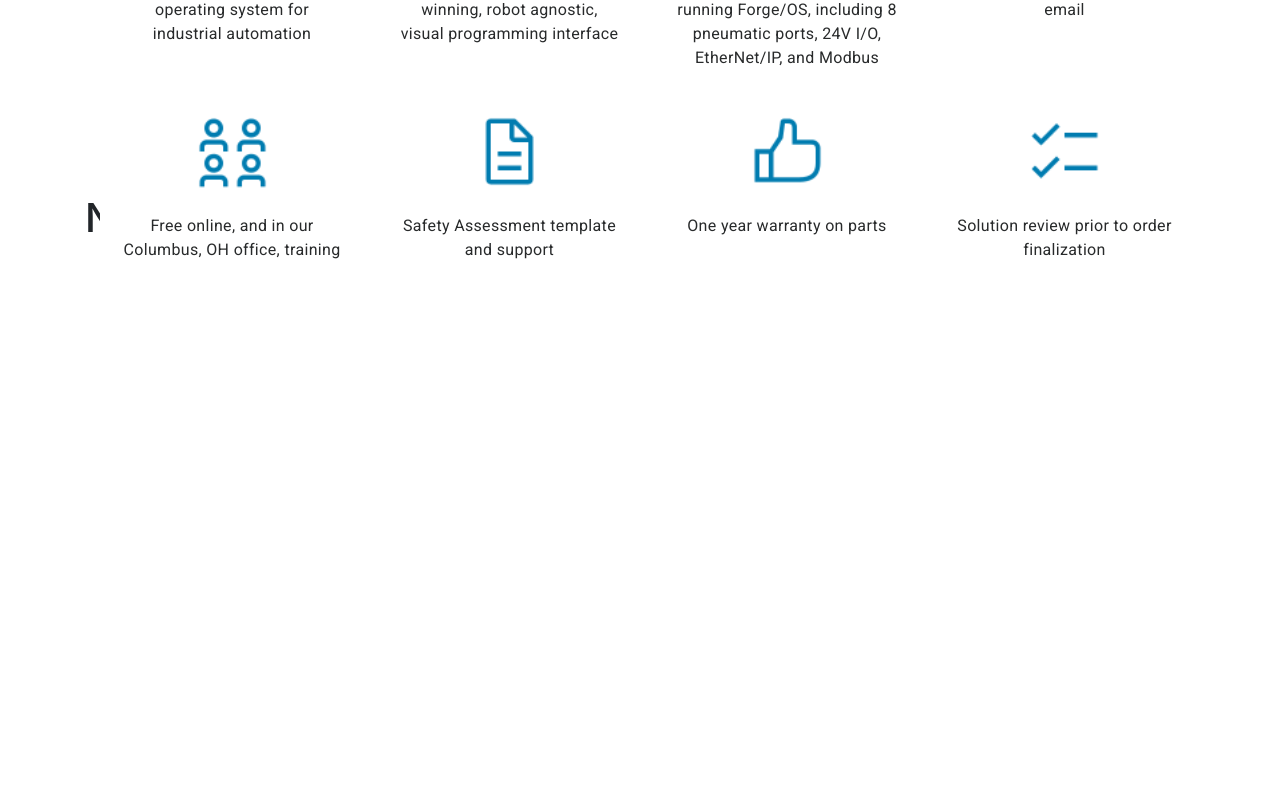
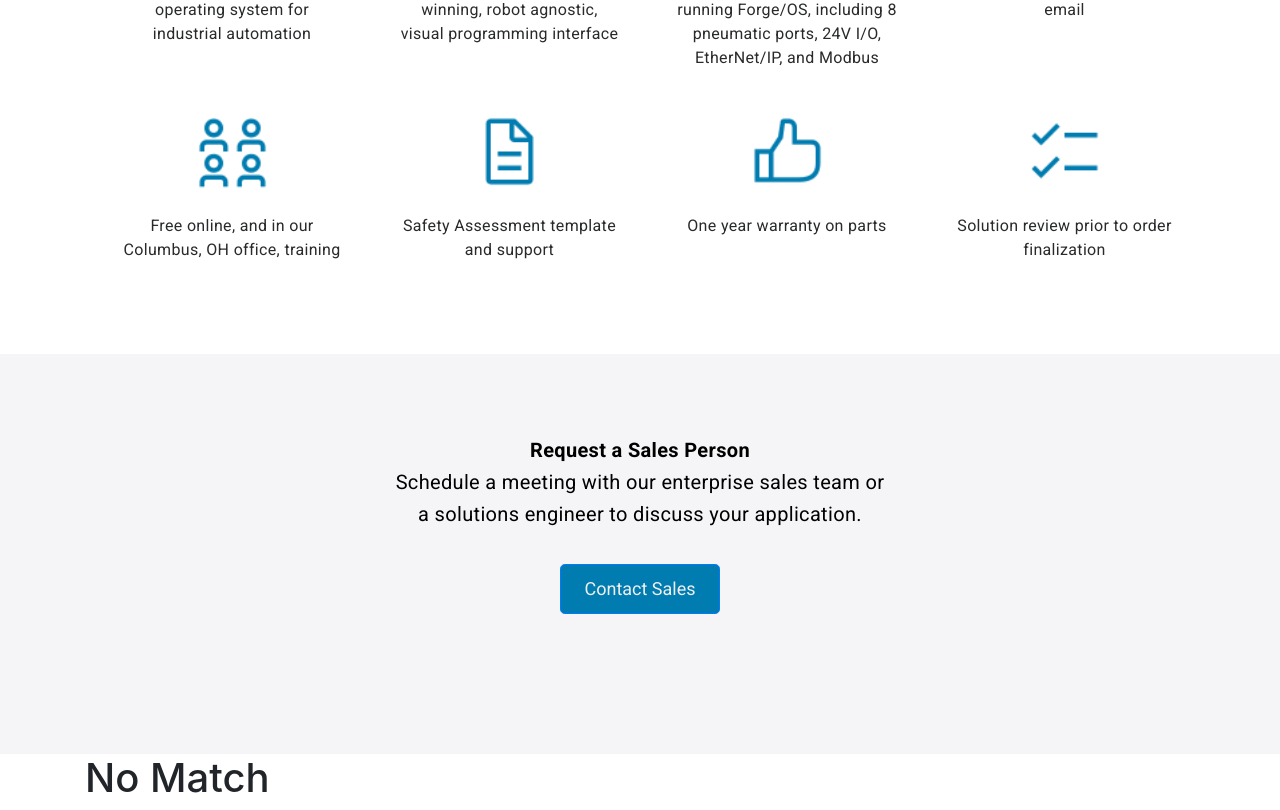
Before and after one commit to ferschbet/readyrobs-home-20-8-20, a React (Create React App) app: page /contact in a window 1280 px wide. Shown: the part 4036-4846 px from the top of the page. Before the commit the page ends 4370 px from the top, so only its background shows below. Built offline with nearby package versions, Linux system fonts and the light colour scheme.

Commit message:
Adding Sales Section and Refining Previous Sections

```diff
--- a/src/App.js
+++ b/src/App.js
@@ -11,6 +11,7 @@ import { NoMatch } from "./NoMatch";
 import { Products } from "./Products";
 import { Quickshop } from "./components/Quickshop";
 import { Solutions } from "./components/Solutions";
+import { Sales } from "./components/Sales";
 import "./App.css";
 
 function App() {
@@ -22,6 +23,7 @@ function App() {
       <MostPopular />
       <Work />
       <Solutions />
+      <Sales />
       <Layout>
         <Router>
           <Switch>
--- a/src/components/MostPopular.js
+++ b/src/components/MostPopular.js
@@ -52,8 +52,11 @@ const Styles = styled.div`
     }
   }
   @media only screen and (max-width: 800px) {
+    .pop-container {
+      margin-left: 2.7rem;
+      margin-right: auto;
+    }
     .most-popular {
-      align-items: center;
       text-align: center;
       margin-left: auto;
       margin-right: auto;
@@ -61,6 +64,10 @@ const Styles = styled.div`
     .pop-row {
       align-items: center;
       vertical-align: center;
+      /*margin-left: auto;
+      margin-right: auto;*/
+    }
+    .pop-col {
       margin-left: auto;
       margin-right: auto;
     }
--- /dev/null
+++ b/src/components/Sales.js
@@ -0,0 +1,74 @@
+import React from "react";
+import { Row, Col, Button, Container } from "react-bootstrap";
+import styled from "styled-components";
+
+const Styles = styled.div`
+  .sales-container {
+    background-color: #f5f5f8;
+    background-size: cover;
+    width: 100vw;
+    color: black;
+    margin-top: 10rem;
+    height: 400px;
+    text-align: center;
+  }
+  .other-div {
+    padding-top: 80px;
+    max-width: 500px;
+    margin-left: auto;
+    margin-right: auto;
+  }
+  .sales-text {
+    font-family: Roboto;
+    font-size: 16px;
+    letter-spacing: 0.33px;
+    line-height: 32px;
+    font-size: 20px;
+    text-align: center;
+    padding-bottom: 18px;
+  }
+  .sales-button {
+    background-color: #007cb0;
+    color: #efefef;
+    width: 160px;
+    font-family: Roboto;
+    font-size: 18px;
+    line-height: 32px;
+    text-align: center;
+    &:hover {
+      color: white !important;
+      background-color: #006996;
+    }
+  }
+  @media only screen and (max-width: 800px) {
+    .other-div {
+      font-size: 20px;
+      letter-spacing: 0.3px;
+      max-width: 300px;
+    }
+  }
+`;
+
+export const Sales = () => (
+  <Styles>
+    <Container className="sales-container" fluid>
+      <Row>
+        <Col xs={12} lg={12}>
+          <div className="other-div">
+            <p className="sales-text">
+              <strong>Request a Sales Person</strong>
+              <br />
+              Schedule a meeting with our enterprise sales team or a solutions
+              engineer to discuss your application.
+            </p>
+          </div>
+          <p>
+            <Button className="sales-button" size="lg">
+              Contact Sales
+            </Button>
+          </p>
+        </Col>
+      </Row>
+    </Container>
+  </Styles>
+);
--- a/src/components/Solutions.js
+++ b/src/components/Solutions.js
@@ -13,8 +13,8 @@ import card3h from "./assets/card3h.png";
 const Styles = styled.div`
   .solutions-container {
     margin-top: 5rem;
-    max-height: 678px;
     width: auto;
+    margin-bottom: 100px;
   }
   .sol-container1 {
     height: auto;
@@ -72,6 +72,35 @@ const Styles = styled.div`
     }
   }
   @media only screen and (max-width: 800px) {
+    .solutions-container {
+      margin-bottom: 45rem;
+    }
+    .solutions {
+      max-width: 250px;
+      margin-left: auto;
+      margin-right: auto;
+    }
+    .sol-row {
+      align-items: center;
+      vertical-align: center;
+      margin-left: 4rem;
+      margin-right: auto;
+    }
+    .sol-text {
+      padding-bottom: 1rem;
+    }
+    .card3 {
+      text-align: center;
+      height: 12rem;
+      width: 15rem;
+      margin-left: auto;
+      margin-right: auto;
+    }
+  }
+  @media only screen and (min-width: 801px) and (max-width: 1000px) {
+    .solutions-container {
+      margin-bottom: 25rem;
+    }
     .solutions {
       margin-left: auto;
       margin-right: auto;
@@ -83,8 +112,12 @@ const Styles = styled.div`
       margin-right: auto;
     }
     .sol-text {
-      font-size: 28px;
       padding-bottom: 2rem;
+    }
+    .card3 {
+      text-align: center;
+      height: 12rem;
+      width: 15rem;
     }
   }
 `;
--- a/src/components/Work.js
+++ b/src/components/Work.js
@@ -31,6 +31,9 @@ const Styles = styled.div`
     padding: 2rem 5rem 0 0;
   }
   @media only screen and (max-width: 1200px) {
+    .work-container {
+      padding: 5rem 0 5rem;
+    }
     .work-title {
       font-size: 48px;
       font-weight: bold;
```
